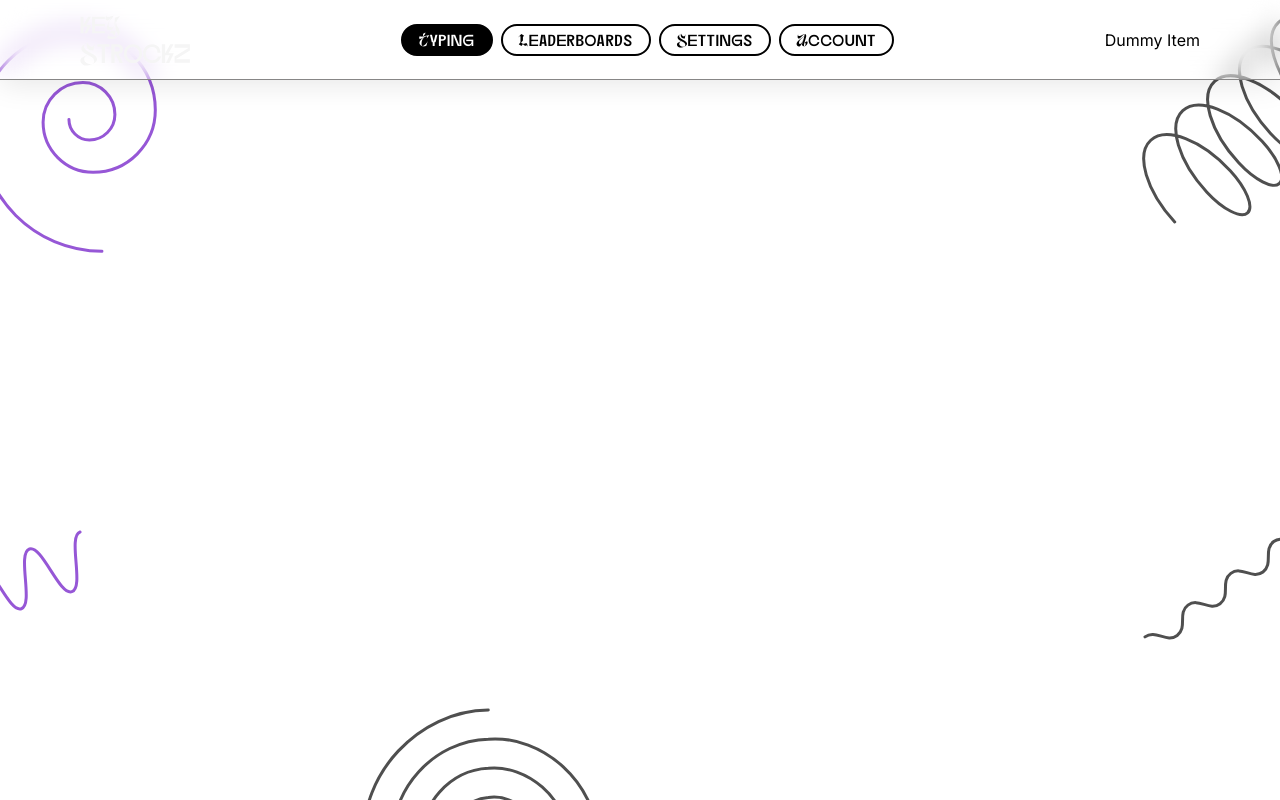
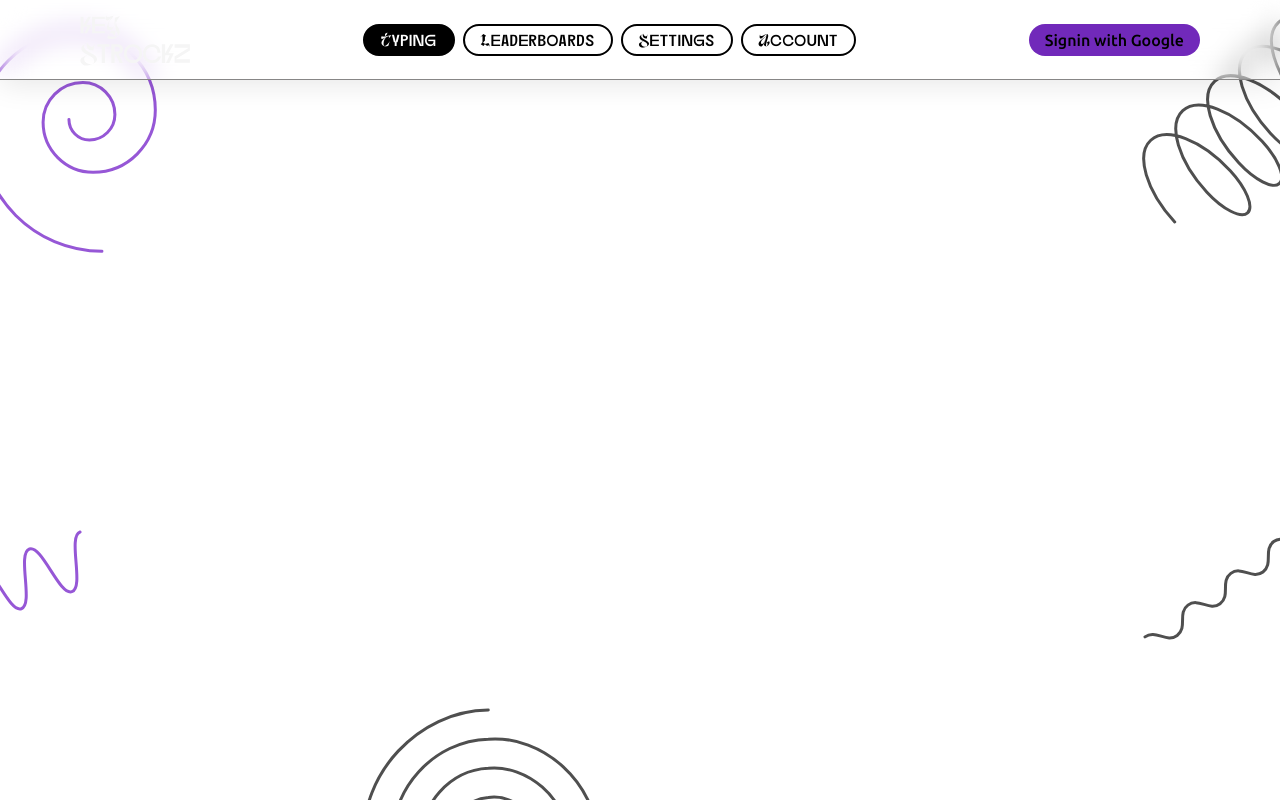
Before and after one commit to pinugit/keystrockz, a Next.js app: page / in a window 1280 px wide. Built offline with nearby package versions, Linux system fonts and the light colour scheme.

Commit message:
added auth.js and added google authentication

```diff
--- /dev/null
+++ b/app/api/auth/[...nextauth]/route.ts
@@ -0,0 +1,2 @@
+import { handlers } from "@/auth"; // Referring to the auth.ts we just created
+export const { GET, POST } = handlers;
--- /dev/null
+++ b/app/components/SIgnIn.tsx
@@ -0,0 +1,22 @@
+import { signIn } from "@/auth";
+import { Ubuntu } from "next/font/google";
+
+const ubuntu = Ubuntu({
+  subsets: ["latin"],
+  weight: "500",
+});
+
+export function SignIn() {
+  return (
+    <form
+      action={async () => {
+        "use server";
+        await signIn("google");
+      }}
+    >
+      <button type="submit" className={`${ubuntu.className} btn-primary`}>
+        Signin with Google
+      </button>
+    </form>
+  );
+}
--- a/app/components/navbar/NavBar.tsx
+++ b/app/components/navbar/NavBar.tsx
@@ -1,3 +1,4 @@
+import { SignIn } from "../SIgnIn";
 import MainLogo from "./MainLogo";
 import MenuItems from "./MenuItems";
 
@@ -6,7 +7,9 @@ export default function NavBar() {
     <div className="navbarBlurBg h-[80px] border-b-[1px] border-[#878686] px-20 flex justify-between items-center">
       <MainLogo />
       <MenuItems />
-      <div className=" width-[1/4]">Dummy Item</div>
+      <div className=" width-[1/4]">
+        <SignIn />
+      </div>
     </div>
   );
 }
--- a/app/globals.css
+++ b/app/globals.css
@@ -15,6 +15,10 @@
     box-shadow: 0 4px 30px rgba(0, 0, 0, 0.1);
     backdrop-filter: blur(12.8px);
     -webkit-backdrop-filter: blur(12.8px);
+  }
+  .btn-primary {
+    /* purple fill button */
+    @apply bg-[--primary-600] text-[--text-primary] hover:bg-[--primary-400] px-4 py-1 duration-[400ms] ease-in-out rounded-full;
   }
 }
 
--- /dev/null
+++ b/auth.ts
@@ -0,0 +1,6 @@
+import NextAuth from "next-auth";
+import Google from "next-auth/providers/google";
+
+export const { handlers, signIn, signOut, auth } = NextAuth({
+  providers: [Google],
+});
--- /dev/null
+++ b/middleware.ts
@@ -0,0 +1 @@
+export { auth as middleware } from "@/auth";
```
Also changed, not shown: package.json (+6 -5 lines), 1 other file (tests, documents, lock files or other folders).
